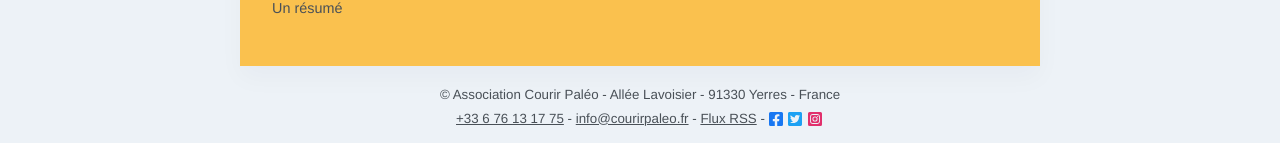
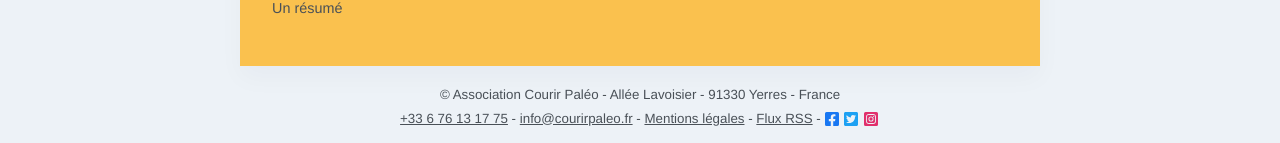
Before and after one commit to courirpaleo/courirpaleo.github.io, a Jekyll site: the page built from index.md, in a window 1280 px wide. Shown: the part 1535-1678 px from the top of the page. Built offline with Jekyll 4.4.1, drawn with Linux system fonts in a browser that asks for light colours; some web fonts are replaced.

Commit message:
modif footer

```diff
--- a/_includes/footer.html
+++ b/_includes/footer.html
@@ -4,6 +4,7 @@
 <br/>
 <a href="tel:+33676131775">+33 6 76 13 17 75</a>
 - <a href="mailto:info@courirpaleo.fr">info@courirpaleo.fr</a>
+- <a href="/mentions">Mentions légales</a>
 - <a href="/atom.xml" target="blank">Flux RSS</a>
 - <a href="https://www.facebook.com/{{ site.social.facebook }}" target="blank"><span class="social-icon fb"></a>
 <a href="https://twitter.com/{{ site.social.twitter }}" target="blank"></span><span class="social-icon tw"></a>
```
Also changed, not shown: _pages/mentions.md (added, +3 -0 lines).
